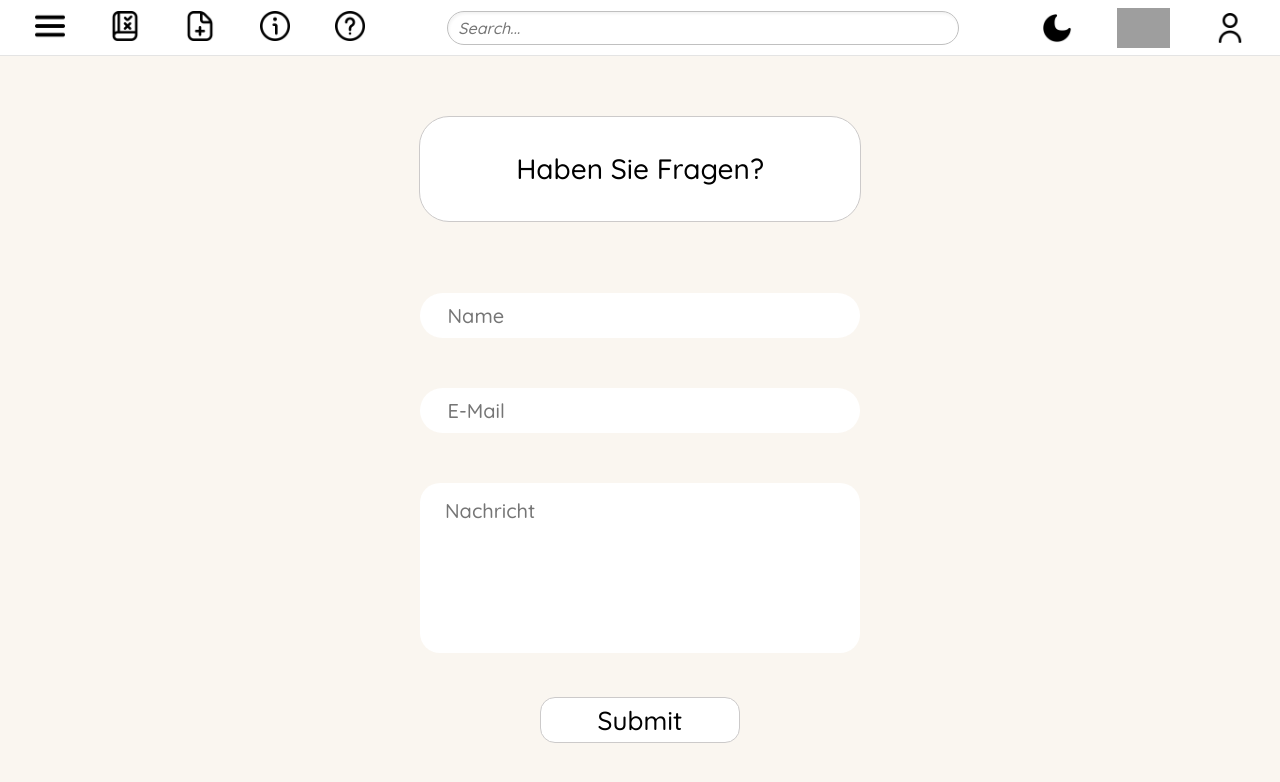
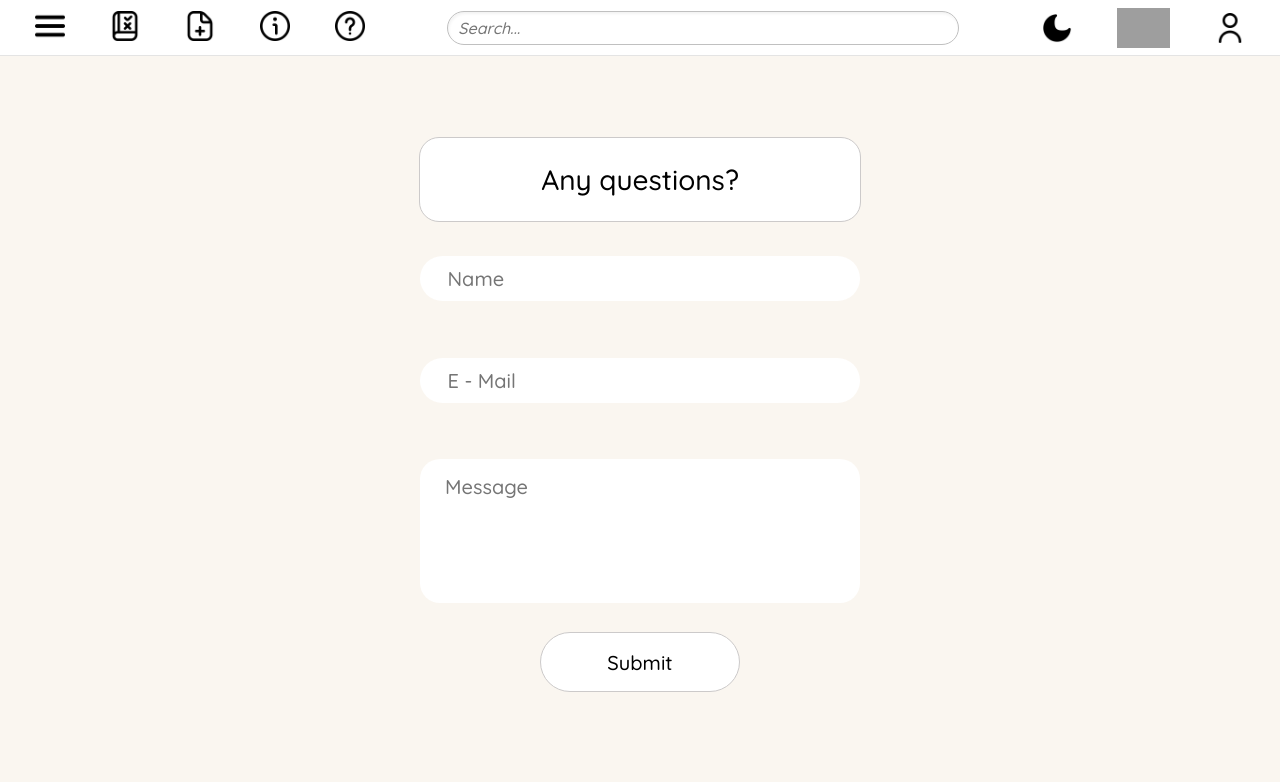
Before and after one commit to AndreNeb/diplomarbeit_fe, a React (Create React App) app: page /supportPage in a window 1280 px wide. Shown: the top 782 px of the page. Built offline with nearby package versions, Linux system fonts and the light colour scheme; grey boxes are pictures that could not be loaded.

Commit message:
Support finished.

```diff
--- a/src/Language/de.json
+++ b/src/Language/de.json
@@ -25,5 +25,13 @@
   "kidney": "Niere",
   "brain": "Gehirn",
   "specialized": "Fachspezifische",
-  "other": "Sonstige"
+  "other": "Sonstige",
+
+  "support-text": "Haben Sie Fragen?",
+  "name": "Name",
+  "email": "E - Mail",
+  "message": "Nachricht",
+  "submit": "Senden",
+  "thanks": "Vielen Dank",
+  "error": "Ein Fehler ist aufgetreten"
 }
--- a/src/Language/en.json
+++ b/src/Language/en.json
@@ -25,6 +25,13 @@
   "kidney": "Kidney",
   "brain": "Brain",
   "specialized": "Specialized",
-  "other": "Other"
+  "other": "Other",
 
+  "support-text": "Any questions?",
+  "name": "Name",
+  "email": "E - Mail",
+  "message": "Message",
+  "submit": "Submit",
+  "thanks": "Thanks",
+  "error": "An error has occurred"
 }
--- a/src/SupportPage.jsx
+++ b/src/SupportPage.jsx
@@ -17,13 +17,20 @@ import sun from "./pictures/sun.png";
 
 function SupportPage() {
 
+    const {t} = useTranslation();
+    const {i18n} = useTranslation();
+    const changeLanguage = (lang) => {
+        i18n.changeLanguage(lang);
+    };
+
     const [showdarklight, setDarklight] = useState(true);
 
     const Mode = () => {
         setDarklight(!showdarklight);
     };
 
-    const [btnText, setBtnText] = useState('Submit');
+
+    const [btnText, setBtnText] = useState(t('submit'));
     const [isActive, setIsActive] = useState(false);
     const [formStatus, setFormStatus] = useState('');
 
@@ -33,7 +40,7 @@ function SupportPage() {
         const formData = new FormData(event.target); // Holt die Formular-Daten
 
         try {
-            // Sende die Daten an die Formspree-API
+            // Sende die Daten an die Formspree - API
             const response = await fetch('https://formspree.io/f/movqqjlb', {
                 method: 'POST', body: formData, headers: {
                     Accept: 'application/json',
@@ -41,27 +48,22 @@ function SupportPage() {
             });
 
             if (response.ok) {
-                setFormStatus('Danke für Ihre Nachricht! Wir melden uns bald.');
-                setBtnText('Thanks');
+                setBtnText(t('thanks'));
                 setIsActive(true);
 
-                setTimeout(() => {
-                    window.location.reload(); // Seite neu laden nach 3000 ms
-                }, 3000);
 
             } else {
-                setFormStatus('Es gab ein Problem beim Absenden des Formulars.');
+                setBtnText(t('error'))
+
+                setTimeout(() => {
+                    window.location.reload(); // Seite neu laden nach 3 s
+                }, 3000);
             }
         } catch (error) {
-            setFormStatus('Fehler beim Absenden. Bitte versuchen Sie es später erneut.');
+
         }
     };
 
-    const {t} = useTranslation();
-    const {i18n} = useTranslation();
-    const changeLanguage = (lang) => {
-        i18n.changeLanguage(lang);
-    };
 
     return (<body className="support">
     <div className="header">
@@ -72,23 +74,16 @@ function SupportPage() {
 
             <div className="topbar-functional-divs">
                 <Link to="/RulesPage">
-
                     <img src={regeln} className="icons-left" alt="Rules"/>
-
                 </Link>
 
-
                 <Link to="/DocumentPage">
-
                     <img src={document} className="icons-left" alt="Document"/>
-
                 </Link>
-
 
                 <Link to="/InfoPage">
                     <img src={info} className="icons-left" alt="Info"/>
                 </Link>
-
 
                 <Link to="/SupportPage">
                     <img src={support} className="icons-left" alt="Support"/>
@@ -109,17 +104,20 @@ function SupportPage() {
 
 
     <div className="general-container">
-        <span className="text">Haben Sie Fragen?</span>
+        <div className="general-inner-container">
+            <span className="text">{t('support-text')}</span>
             <div className="field-container">
+
                 <form onSubmit={handleSubmit}>
                     <div className="text-fields-container">
-                    <input type="text" id="name" name="name" className="contact-inputs" placeholder="Name"
+                        <input type="text" name="name" className="contact-inputs" placeholder={t('name')}
                                required/>
-                    <input type="email" id="email" name="email" className="contact-inputs" placeholder="E-Mail"
+                        <input type="email" name="email" className="contact-inputs" placeholder={t('email')}
                                required/>
-                    <textarea id="message" name="message" className="contact-messages" placeholder="Nachricht"
+                        <textarea name="message" className="contact-messages" placeholder={t('message')}
                                   required></textarea>
                     </div>
+
 
                     <div className="button-container">
                         <button type="submit" className={classNames('submit-button', {active: isActive})}>
@@ -134,6 +132,7 @@ function SupportPage() {
                 </form>
             </div>
         </div>
+    </div>
     {formStatus && <p className="form-status">{formStatus}</p>}
 
     </body>);
--- a/src/stylesheets/general/general.css
+++ b/src/stylesheets/general/general.css
@@ -38,7 +38,7 @@ body.support {
     cursor: default;
 
 
-    /*overflow-y: hidden;*/
+    overflow-y: hidden;
 }
 
 span {
--- a/src/stylesheets/supportpage/support.css
+++ b/src/stylesheets/supportpage/support.css
@@ -11,15 +11,33 @@
 
     height: 100%;
     min-height: 550px;
-
 }
 
+.general-inner-container {
+    display: flex;
+    flex-direction: column;
+    justify-content: space-evenly;
+    align-items: center;
 
+    height: 80%;
+
+    border-radius: 15px;
+    /* border-color: lightgray;
+    border-width: 1px;
+    border-style: solid; */
+
+    margin-bottom: 7.5%;
+}
+
+.general-inner-container:hover {
+    transform: scale(1.01, 1.01);
+    box-shadow: 0px 10px 20px rgba(0, 0, 0, 0.3);
+}
 
 
 .text {
     background-color: white;
-    border-radius: 30px;
+    border-radius: 20px;
 
     display: flex;
     justify-content: center;
@@ -33,7 +51,8 @@
 
     position: relative;
     top: 0;
-    margin: 0.5%;
+    margin-top: 4%;
+    margin-bottom: 3%;
 
     border-color: rgb(204, 202, 202);
     border-width: 1px;
@@ -42,7 +61,6 @@
 
 
 .field-container {
-    border-radius: 30px;
 
     align-items: center;
     margin-top: 1%;
@@ -59,8 +77,6 @@
 }
 
 
-
-
 .text-fields-container {
     border-radius: 30px;
 
@@ -74,7 +90,6 @@
 
     position: absolute;
     top: 0; /* Stickt diesen container an den Top von .field-container */
-
 }
 
 
@@ -110,21 +125,26 @@
 
 .contact-messages {
     width: 80%;
-    height: 50%;
+    height: 40%;
+
     padding-top: 15px;
     padding-bottom: 15px;
     padding-right: 15px;
     padding-left: 25px;
+
     border: none;
     outline: none;
     border-radius: 20px;
+
     font-size: 20px;
     font-family: "Quicksand", sans-serif, Arial;
+
     resize: none;
     overflow-wrap: break-word;
     word-wrap: break-word;
     white-space: pre-wrap;
     box-sizing: border-box;
+
     background-color: white;
 }
 
@@ -140,42 +160,101 @@
 
 
 .button-container {
-
-    border-radius: 30px;
-
     display: flex;
     flex-direction: column;
     justify-content: center;
     align-items: center;
 
     width: 100%;
-    height: 20%;
+
+    min-height: 120px;
 
     position: absolute;
     bottom: 0;
+}
+
+
+
+
+
+/* Button zum senden: */
+
+
+.submit-button {
+    width: 200px;
+    height: 60px;
+
+    border-color: rgb(204, 202, 202);
+    border-width: 1px;
+    border-style: solid;
+    border-radius: 30px;
+    outline: none;
+
+    background: white;
+
+    color: black;
+    font-size: 20px;
+    text-align: center;
+
+    position: relative;
+    overflow: hidden;
+    cursor: pointer;
+
+    margin-top: 45px;
 
 }
 
-.submit-button {
-    border-color: rgb(204, 202, 202);
-    border-radius: 15px;
-    border-width: 1px;
-    border-style: solid;
+.check-box {
+    width: 60px;
+    height: 60px;
+    border-radius: 30px;
+    box-shadow: 0 0 10px -2px rgba(0, 0, 0, 0.5);
+    position: absolute;
+    top: 0;
+    right: -30px;
+    opacity: 0;
+    transition: opacity 1s ease, right 1s ease;
+}
 
-    color: black;
-    font-size: 26px;
+.check-box svg {
+    width: 30px;
+    margin: 15px;
+    opacity: 0;
+    transition: opacity 1s ease;
+}
 
-    display: flex;
-    justify-content: center;
-    align-items: center;
-    transition-duration: 0.15s;
+svg path {
+    stroke-width: 2.5;
+    stroke: #fff;
+    stroke-dasharray: 30;
+    stroke-dashoffset: 30;
+    stroke-linecap: round;
+    transition: stroke-dashoffset 1s ease;
+}
 
-    background-color: white;
+.active {
+    background: #19df4f;
+    color: white;
+    transition: background 1s ease;
+}
 
-    width: 200px;
-    height: 48px;
+.active .check-box {
+    right: 0;
+    opacity: 1;
+}
 
-    margin-top: 8%;
+.active .check-box svg {
+    opacity: 1;
+    transition-delay: 1s;
+}
 
-    cursor: pointer;
+.active svg path {
+    stroke-dashoffset: 0;
+    transition: stroke-dashoffset 1s ease;
+    transition-delay: 1s;
 }
+
+.active p {
+    margin-right: 100px;
+    transition: margin-right 1s ease;
+}
```
Also changed, not shown: src/stylesheets/topbar/topbar.css (+4 -3 lines), 2 other files (tests, documents, lock files or other folders). Lines whose indentation alone changed are shown as unchanged.
